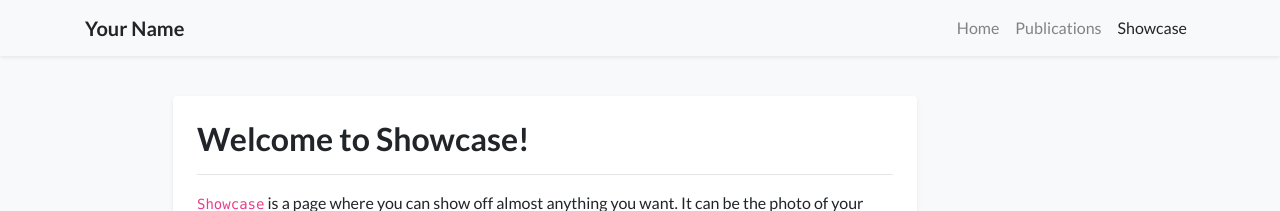
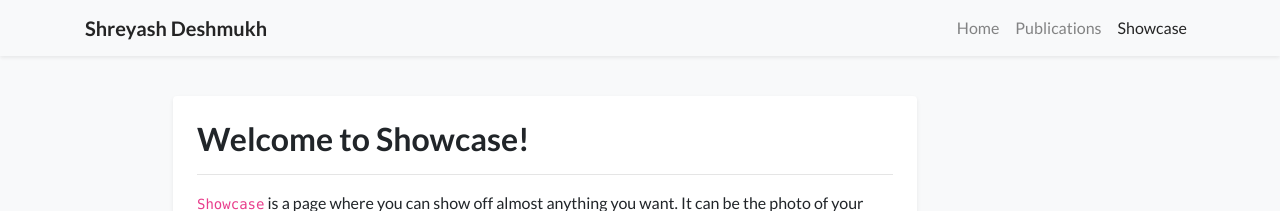
Before and after one commit to shreya976/11.github.io, a Jekyll site: the page built from showcase.html, in a window 1280 px wide. Shown: the top 211 px of the page. Built offline with Jekyll 4.4.1, drawn with Linux system fonts in a browser that asks for light colours; nearby versions of some CDN libraries; a style sheet for code colours, icons or effects is not loaded.

Commit message:
Update profile.yml

```diff
--- a/_data/profile.yml
+++ b/_data/profile.yml
@@ -1,9 +1,9 @@
-primary_name: "Your Name"
+primary_name: "Shreyash Deshmukh"
 secondary_name: ""
-navbar_name: "Your Name"
+navbar_name: "Shreyash Deshmukh"
 
 positions:
-  - logo: /assets/images/badges/MIT_Social_circle.png  # Logo is optional
+  - logo: /assets/images/badges/IIM_Kozhikode_Logo.svg.png  # Logo is optional
     name: Position 1 with logo
   - name: Position 2 without logo
 
```
